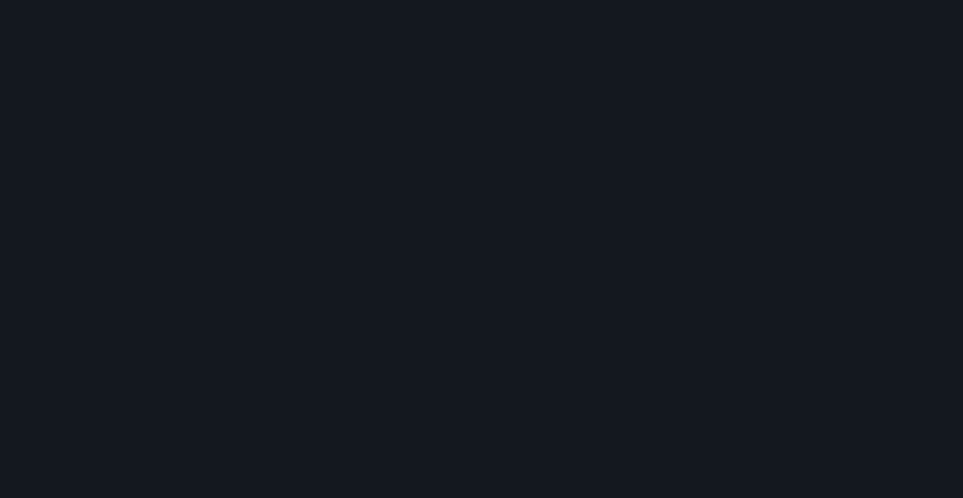
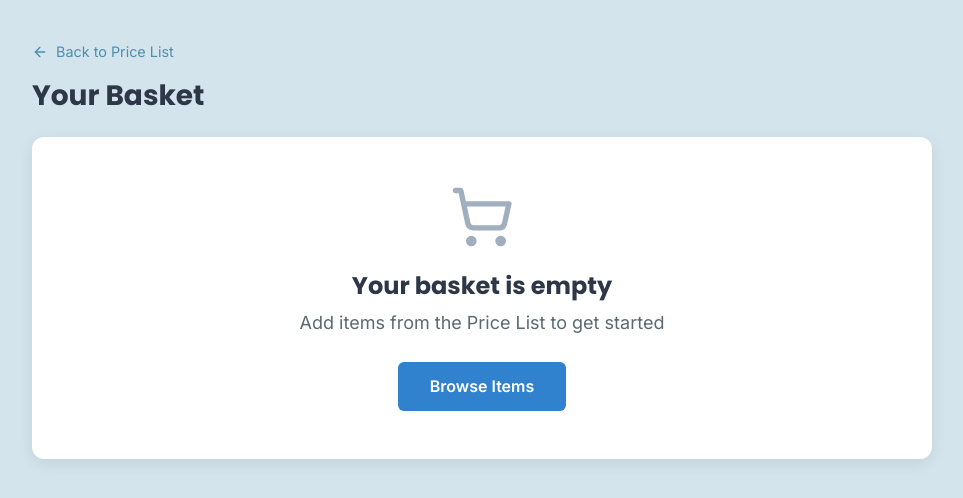
Before and after one commit to KavishaPerera/Wash-TUB, a React app in the folder frontend/: page /cart in a window 1280 px wide. Before the commit this address had no page. Shown: the top 498 px of the page, without its empty margins (158-1121 px from the left). Built offline with nearby package versions, Linux system fonts and the light colour scheme; the HTML template or start-up script is replaced by a standard one.

Commit message:
create cart page

```diff
--- a/frontend/src/App.jsx
+++ b/frontend/src/App.jsx
@@ -25,6 +25,7 @@ import Payment from './pages/Payment';
 import SystemSettings from './pages/SystemSettings';
 import Services from './pages/Services';
 import Pricing from './pages/Pricing';
+import Cart from './pages/Cart';
 import './App.css';
 
 function Home() {
@@ -66,6 +67,7 @@ function App() {
           <Route path="/system-settings" element={<SystemSettings />} />
           <Route path="/services" element={<Services />} />
           <Route path="/pricing" element={<Pricing />} />
+          <Route path="/cart" element={<Cart />} />
         </Routes>
       </div>
     </Router>
--- /dev/null
+++ b/frontend/src/pages/Cart.css
@@ -0,0 +1,203 @@
+.cart-page {
+    min-height: 100vh;
+    background: #d4e4ec;
+    padding: 1rem 2rem 2rem;
+}
+
+.cart-container {
+    max-width: 900px;
+    margin: 0 auto;
+}
+
+.cart-header {
+    margin-bottom: 1.5rem;
+}
+
+.cart-header h1 {
+    font-size: 1.75rem;
+    font-weight: 700;
+    color: #2d3748;
+    margin: 0.75rem 0 0;
+}
+
+.back-link {
+    display: inline-flex;
+    align-items: center;
+    gap: 0.5rem;
+    color: #4a90b0;
+    font-size: 0.9rem;
+    text-decoration: none;
+    transition: color 0.2s ease;
+}
+
+.back-link:hover {
+    color: #326a86;
+}
+
+/* Empty Cart */
+.cart-empty {
+    text-align: center;
+    padding: 3rem;
+    background: white;
+    border-radius: 12px;
+    box-shadow: 0 4px 15px rgba(0, 0, 0, 0.08);
+}
+
+.cart-empty svg {
+    color: #a0aec0;
+    margin-bottom: 1rem;
+}
+
+.cart-empty h2 {
+    font-size: 1.5rem;
+    color: #2d3748;
+    margin: 0 0 0.5rem;
+}
+
+.cart-empty p {
+    color: #5a6a72;
+    margin: 0 0 1.5rem;
+}
+
+.btn-shop {
+    display: inline-block;
+    padding: 0.75rem 2rem;
+    background: #3182ce;
+    color: white;
+    text-decoration: none;
+    border-radius: 6px;
+    font-weight: 600;
+    transition: all 0.2s ease;
+}
+
+.btn-shop:hover {
+    background: #2c5282;
+}
+
+/* Cart Items */
+.cart-items {
+    background: white;
+    border-radius: 12px;
+    overflow: hidden;
+    box-shadow: 0 4px 15px rgba(0, 0, 0, 0.08);
+    margin-bottom: 1.5rem;
+}
+
+.cart-items-header {
+    display: grid;
+    grid-template-columns: 2fr 1.5fr 0.5fr 1fr 0.5fr;
+    gap: 1rem;
+    padding: 1rem 1.5rem;
+    background: #1a365d;
+    color: white;
+    font-size: 0.85rem;
+    font-weight: 600;
+    text-transform: uppercase;
+}
+
+.cart-item {
+    display: grid;
+    grid-template-columns: 2fr 1.5fr 0.5fr 1fr 0.5fr;
+    gap: 1rem;
+    padding: 1rem 1.5rem;
+    align-items: center;
+    border-bottom: 1px solid #e8eef2;
+}
+
+.cart-item:last-child {
+    border-bottom: none;
+}
+
+.item-name {
+    font-weight: 600;
+    color: #2d3748;
+}
+
+.item-method {
+    color: #5a6a72;
+    font-size: 0.9rem;
+}
+
+.item-qty {
+    font-weight: 500;
+    color: #2d3748;
+}
+
+.item-price {
+    font-weight: 600;
+    color: #3182ce;
+}
+
+.btn-remove {
+    background: none;
+    border: none;
+    color: #e53e3e;
+    cursor: pointer;
+    padding: 0.5rem;
+    border-radius: 4px;
+    transition: all 0.2s ease;
+}
+
+.btn-remove:hover {
+    background: #fed7d7;
+}
+
+/* Cart Summary */
+.cart-summary {
+    background: white;
+    border-radius: 12px;
+    padding: 1.5rem;
+    box-shadow: 0 4px 15px rgba(0, 0, 0, 0.08);
+}
+
+.summary-row {
+    display: flex;
+    justify-content: space-between;
+    padding: 0.5rem 0;
+    color: #5a6a72;
+}
+
+.summary-row.total {
+    border-top: 2px solid #e8eef2;
+    margin-top: 0.5rem;
+    padding-top: 1rem;
+    font-size: 1.25rem;
+    font-weight: 700;
+    color: #2d3748;
+}
+
+.btn-checkout {
+    width: 100%;
+    margin-top: 1.5rem;
+    padding: 1rem;
+    background: #3182ce;
+    color: white;
+    border: none;
+    border-radius: 6px;
+    font-size: 1rem;
+    font-weight: 600;
+    cursor: pointer;
+    transition: all 0.2s ease;
+}
+
+.btn-checkout:hover {
+    background: #2c5282;
+    transform: translateY(-2px);
+    box-shadow: 0 4px 12px rgba(49, 130, 206, 0.3);
+}
+
+/* Responsive */
+@media (max-width: 700px) {
+    .cart-items-header {
+        display: none;
+    }
+
+    .cart-item {
+        grid-template-columns: 1fr 1fr;
+        gap: 0.5rem;
+    }
+
+    .col-item {
+        grid-column: 1 / -1;
+    }
+}
--- /dev/null
+++ b/frontend/src/pages/Cart.jsx
@@ -0,0 +1,97 @@
+import { useLocation, Link } from 'react-router-dom';
+import { Trash2, ArrowLeft, ShoppingCart } from 'lucide-react';
+import { useState, useEffect } from 'react';
+import './Cart.css';
+
+const Cart = () => {
+    const location = useLocation();
+    const [cartItems, setCartItems] = useState([]);
+
+    useEffect(() => {
+        if (location.state?.basket) {
+            setCartItems(location.state.basket);
+        }
+    }, [location.state]);
+
+    const removeItem = (index) => {
+        const newItems = cartItems.filter((_, i) => i !== index);
+        setCartItems(newItems);
+    };
+
+    const totalAmount = cartItems.reduce((sum, item) => sum + (item.totalPrice || item.price), 0);
+    const totalItems = cartItems.reduce((sum, item) => sum + (item.quantity || 1), 0);
+
+    return (
+        <div className="cart-page">
+            <div className="cart-container">
+                <div className="cart-header">
+                    <Link to="/pricing" className="back-link">
+                        <ArrowLeft size={20} />
+                        Back to Price List
+                    </Link>
+                    <h1>Your Basket</h1>
+                </div>
+
+                {cartItems.length === 0 ? (
+                    <div className="cart-empty">
+                        <ShoppingCart size={64} />
+                        <h2>Your basket is empty</h2>
+                        <p>Add items from the Price List to get started</p>
+                        <Link to="/pricing" className="btn-shop">
+                            Browse Items
+                        </Link>
+                    </div>
+                ) : (
+                    <>
+                        <div className="cart-items">
+                            <div className="cart-items-header">
+                                <span className="col-item">Item</span>
+                                <span className="col-method">Method</span>
+                                <span className="col-qty">Qty</span>
+                                <span className="col-price">Price</span>
+                                <span className="col-action"></span>
+                            </div>
+                            {cartItems.map((item, index) => (
+                                <div key={index} className="cart-item">
+                                    <div className="col-item">
+                                        <span className="item-name">{item.name}</span>
+                                    </div>
+                                    <div className="col-method">
+                                        <span className="item-method">{item.method || 'Wash & Dry'}</span>
+                                    </div>
+                                    <div className="col-qty">
+                                        <span className="item-qty">{item.quantity || 1}</span>
+                                    </div>
+                                    <div className="col-price">
+                                        <span className="item-price">LKR {(item.totalPrice || item.price).toFixed(2)}</span>
+                                    </div>
+                                    <div className="col-action">
+                                        <button className="btn-remove" onClick={() => removeItem(index)}>
+                                            <Trash2 size={18} />
+                                        </button>
+                                    </div>
+                                </div>
+                            ))}
+                        </div>
+
+                        <div className="cart-summary">
+                            <div className="summary-row">
+                                <span>Total Items:</span>
+                                <span>{totalItems}</span>
+                            </div>
+                            <div className="summary-row total">
+                                <span>Total Amount:</span>
+                                <span>LKR {totalAmount.toFixed(2)}</span>
+                            </div>
+                            <button className="btn-checkout">
+                                Proceed to Checkout
+                            </button>
+                        </div>
+                    </>
+                )}
+            </div>
+        </div>
+    );
+};
+
+export default Cart;
--- a/frontend/src/pages/Pricing.css
+++ b/frontend/src/pages/Pricing.css
@@ -146,16 +146,17 @@
 /* Basket Footer */
 .basket-footer {
     position: fixed;
-    bottom: 0;
-    left: 0;
-    right: 0;
+    bottom: 1rem;
+    right: 1rem;
     background: #1a365d;
-    padding: 1rem 2rem;
+    padding: 0.75rem 1.5rem;
     display: flex;
     justify-content: flex-end;
     align-items: center;
-    gap: 2rem;
+    gap: 1.5rem;
     z-index: 100;
+    border-radius: 8px;
+    box-shadow: 0 4px 20px rgba(0, 0, 0, 0.2);
 }
 
 .basket-total {
--- a/frontend/src/pages/Pricing.jsx
+++ b/frontend/src/pages/Pricing.jsx
@@ -1,5 +1,5 @@
 import { useState } from 'react';
-import { Link } from 'react-router-dom';
+import { Link, useNavigate } from 'react-router-dom';
 import CustomizeModal from '../components/CustomizeModal';
 import './Pricing.css';
 
@@ -73,6 +73,7 @@ const pricingItems = [
 ];
 
 const Pricing = () => {
+    const navigate = useNavigate();
     const [activeCategory, setActiveCategory] = useState('all');
     const [basket, setBasket] = useState([]);
     const [selectedItem, setSelectedItem] = useState(null);
@@ -151,7 +152,7 @@ const Pricing = () => {
                 <div className="basket-total">
                     Total : LKR {totalAmount.toFixed(2)}
                 </div>
-                <button className="btn-basket">
+                <button className="btn-basket" onClick={() => navigate('/cart', { state: { basket } })}>
                     Your Basket ({basket.length})
                 </button>
             </div>
```
